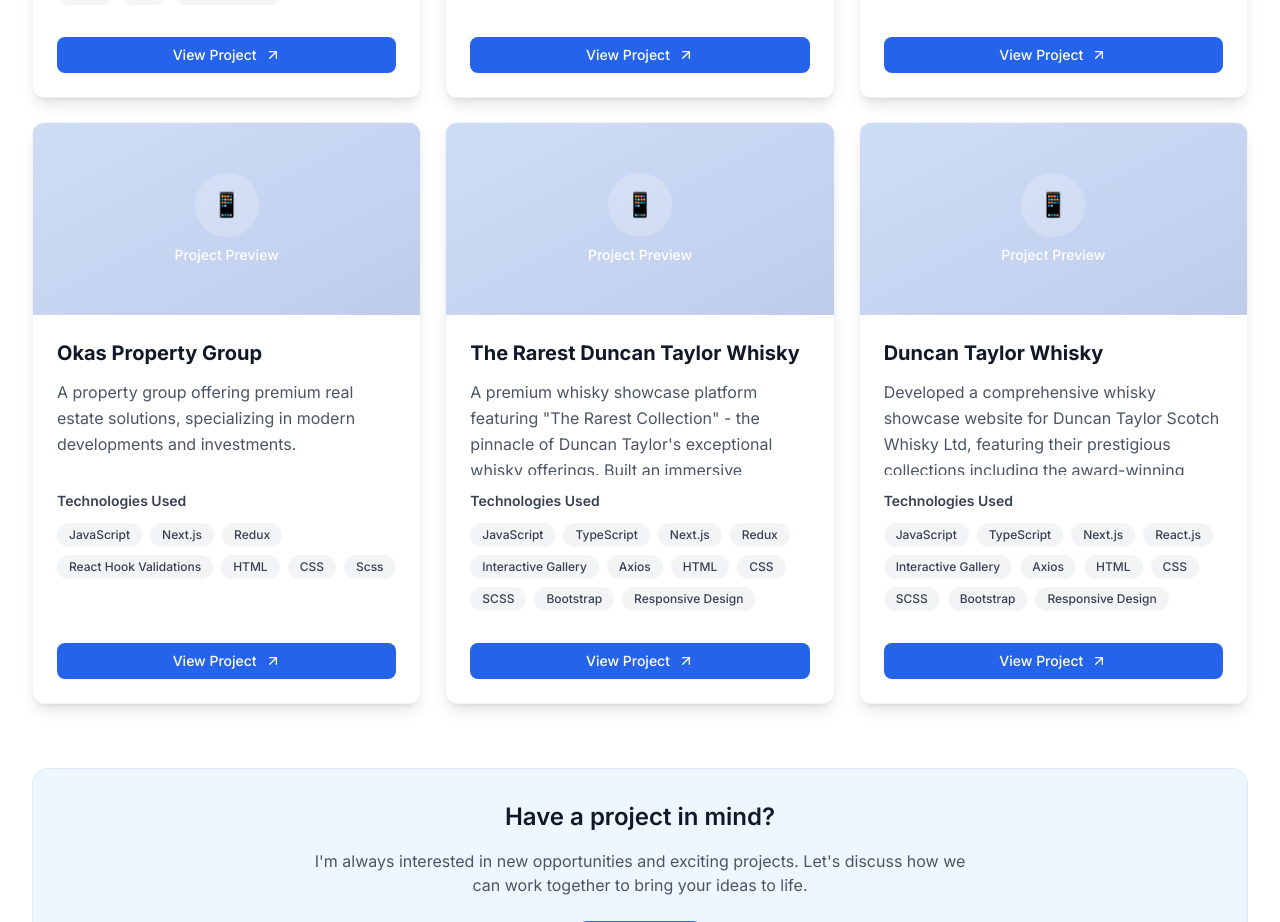
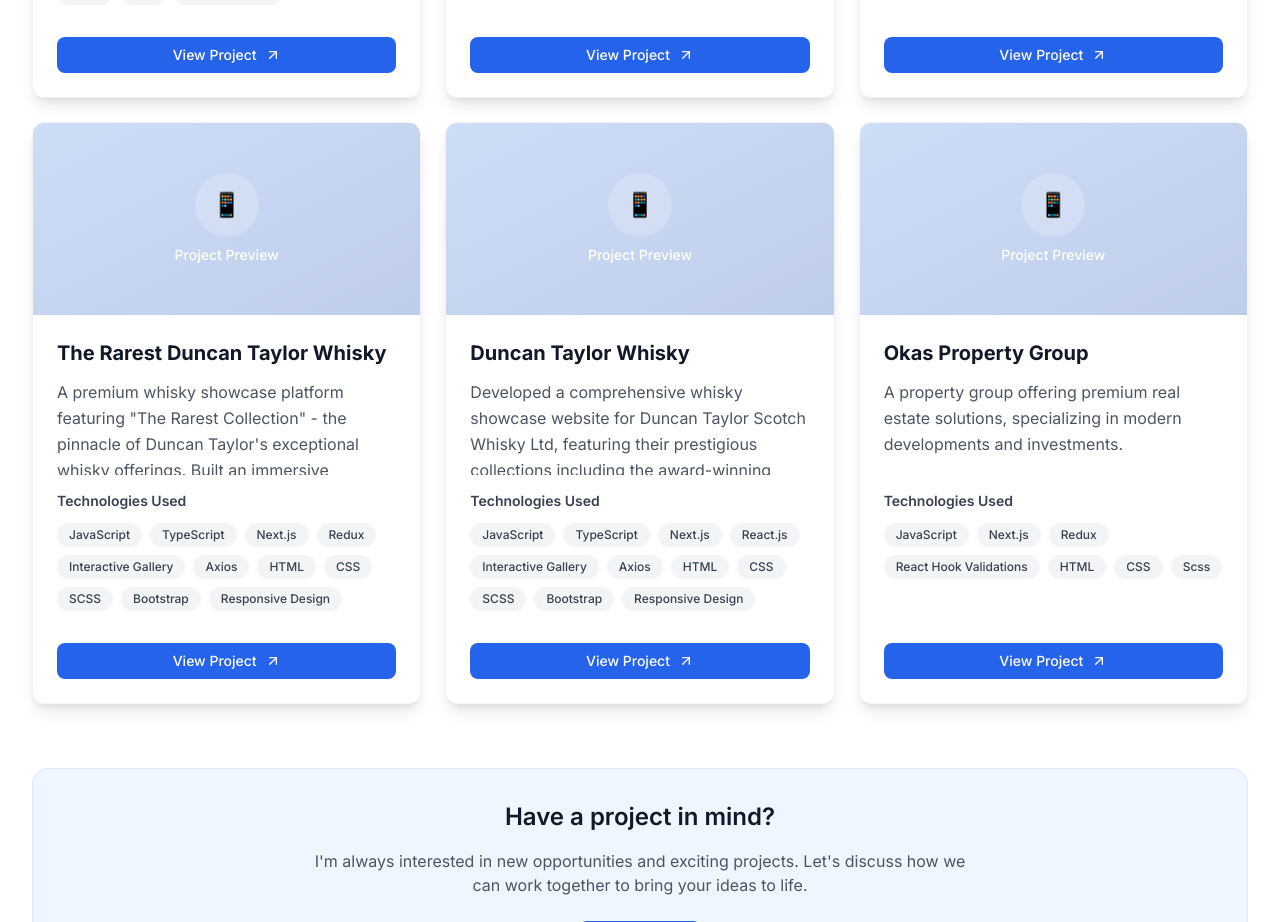
Before and after one commit to ChovatiyaViral/Profile, a React (Create React App) app: page / in a window 1280 px wide. Shown: the part 6245-7167 px from the top of the page. Built offline with nearby package versions, Linux system fonts and the light colour scheme.

Commit message:
Reintroduce Okas Property Group project entry with updated details, including description, tech stack, and live URL, ensuring consistency in project listings.

```diff
--- a/src/data/projects.ts
+++ b/src/data/projects.ts
@@ -62,16 +62,6 @@
     featured: false,
   },
   {
-    id: 'okas',
-    title: 'Okas Property Group',
-    description: 'A property group offering premium real estate solutions, specializing in modern developments and investments.',
-    longDescription: 'Developed a comprehensive property management platform showcasing premium real estate solutions and modern developments. Built with responsive design principles and optimized for property showcase and investment opportunities.',
-    techStack: ['JavaScript', 'Next.js', 'Redux', 'React Hook Validations', 'HTML', 'CSS', 'Scss'],
-    githubUrl: '#',
-    liveUrl: 'https://okaspropertygroup.com.au/',
-    featured: false,
-  },
-  {
     id: 'the-rarest-duncan-taylor-whisky',
     title: 'The Rarest Duncan Taylor Whisky',
     description: 'A premium whisky showcase platform featuring "The Rarest Collection" - the pinnacle of Duncan Taylor\'s exceptional whisky offerings. Built an immersive experience highlighting rare whiskies including the prestigious Port Ellen 40-Year-Old from one of the last batches before the distillery closed in 1983, unique Kinclaith and Caperdonich bottlings, and other legacy casks. Showcases one of the world\'s largest privately held Scotch Whisky collections with sophisticated presentation and luxury brand positioning.',
@@ -91,4 +81,14 @@
     liveUrl: 'https://www.duncantaylor.com/',
     featured: false,
   },
+  {
+    id: 'okas',
+    title: 'Okas Property Group',
+    description: 'A property group offering premium real estate solutions, specializing in modern developments and investments.',
+    longDescription: 'Developed a comprehensive property management platform showcasing premium real estate solutions and modern developments. Built with responsive design principles and optimized for property showcase and investment opportunities.',
+    techStack: ['JavaScript', 'Next.js', 'Redux', 'React Hook Validations', 'HTML', 'CSS', 'Scss'],
+    githubUrl: '#',
+    liveUrl: 'https://okaspropertygroup.com.au/',
+    featured: false,
+  },
 ];
```
